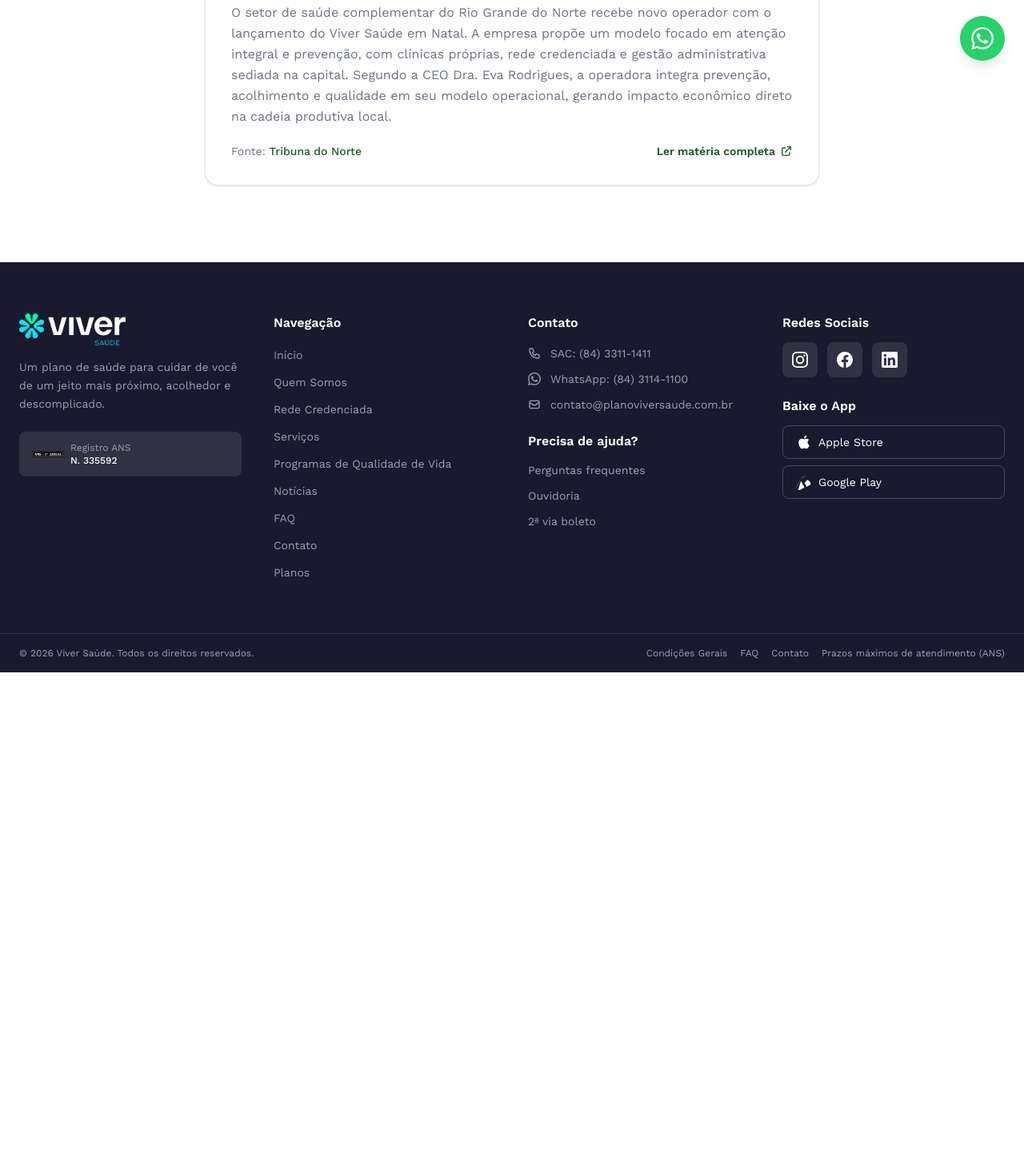
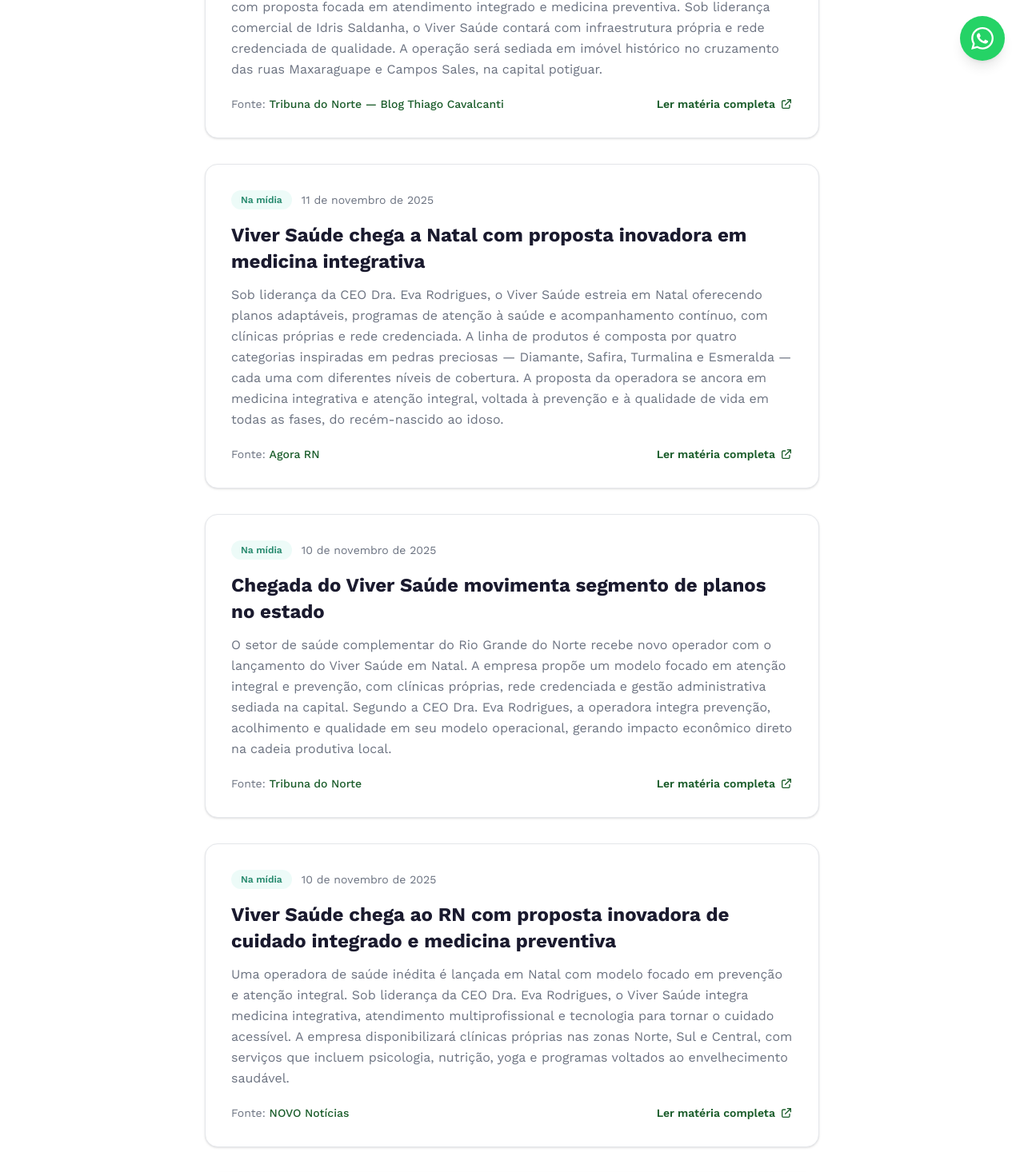
Before and after one commit to pontidigital/site-viver-saude, a Next.js app: page /noticias in a window 1280 px wide. Shown: the part 700-2166 px from the top of the page at 80% size. Before the commit the page ends 1541 px from the top, so only its background shows below. Built offline with nearby package versions, Linux system fonts and the light colour scheme.

Commit message:
content: adicionar mais 4 materias na pagina de noticias (Agora RN, Tribuna Blog, NOVO Noticias, Blog do BG)
Co-Authored-By: Claude Opus 4.7 (1M context) <noreply@anthropic.com>

```diff
--- a/src/app/noticias/page.tsx
+++ b/src/app/noticias/page.tsx
@@ -19,6 +19,29 @@ interface NoticiaItem {
 
 const noticias: NoticiaItem[] = [
   {
+    id: "tribuna-norte-blog-thiago-cavalcanti",
+    titulo: "Viver Saúde",
+    resumo:
+      "O colunista Thiago Cavalcanti destaca a chegada de um novo plano de saúde em Natal com proposta focada em atendimento integrado e medicina preventiva. Sob liderança comercial de Idris Saldanha, o Viver Saúde contará com infraestrutura própria e rede credenciada de qualidade. A operação será sediada em imóvel histórico no cruzamento das ruas Maxaraguape e Campos Sales, na capital potiguar.",
+    data: "11 de novembro de 2025",
+    fonte: "Tribuna do Norte — Blog Thiago Cavalcanti",
+    fonteUrl: "https://blog.tribunadonorte.com.br/thiagocavalcanti/viver-saude/",
+    categoria: "Na mídia",
+    categoriaColor: "bg-accent/10 text-accent-dark",
+  },
+  {
+    id: "agorarn-medicina-integrativa",
+    titulo: "Viver Saúde chega a Natal com proposta inovadora em medicina integrativa",
+    resumo:
+      "Sob liderança da CEO Dra. Eva Rodrigues, o Viver Saúde estreia em Natal oferecendo planos adaptáveis, programas de atenção à saúde e acompanhamento contínuo, com clínicas próprias e rede credenciada. A linha de produtos é composta por quatro categorias inspiradas em pedras preciosas — Diamante, Safira, Turmalina e Esmeralda — cada uma com diferentes níveis de cobertura. A proposta da operadora se ancora em medicina integrativa e atenção integral, voltada à prevenção e à qualidade de vida em todas as fases, do recém-nascido ao idoso.",
+    data: "11 de novembro de 2025",
+    fonte: "Agora RN",
+    fonteUrl:
+      "https://agorarn.com.br/ultimas/viver-saude-chega-a-natal-proposta-inovadora-medicina-integrativa/",
+    categoria: "Na mídia",
+    categoriaColor: "bg-accent/10 text-accent-dark",
+  },
+  {
     id: "chegada-viver-saude-movimenta-planos-rn",
     titulo: "Chegada do Viver Saúde movimenta segmento de planos no estado",
     resumo:
@@ -27,6 +50,32 @@ const noticias: NoticiaItem[] = [
     fonte: "Tribuna do Norte",
     fonteUrl:
       "https://tribunadonorte.com.br/economia/chegada-do-viver-saude-movimenta-segmento-de-planos-no-estado/",
+    categoria: "Na mídia",
+    categoriaColor: "bg-accent/10 text-accent-dark",
+  },
+  {
+    id: "novonoticias-cuidado-integrado-medicina-preventiva",
+    titulo:
+      "Viver Saúde chega ao RN com proposta inovadora de cuidado integrado e medicina preventiva",
+    resumo:
+      "Uma operadora de saúde inédita é lançada em Natal com modelo focado em prevenção e atenção integral. Sob liderança da CEO Dra. Eva Rodrigues, o Viver Saúde integra medicina integrativa, atendimento multiprofissional e tecnologia para tornar o cuidado acessível. A empresa disponibilizará clínicas próprias nas zonas Norte, Sul e Central, com serviços que incluem psicologia, nutrição, yoga e programas voltados ao envelhecimento saudável.",
+    data: "10 de novembro de 2025",
+    fonte: "NOVO Notícias",
+    fonteUrl:
+      "https://www.novonoticias.com.br/viver-saude-chega-ao-rn-com-proposta-inovadora-de-cuidado-integrado-e-medicina-preventiva/",
+    categoria: "Na mídia",
+    categoriaColor: "bg-accent/10 text-accent-dark",
+  },
+  {
+    id: "blogdobg-cuidado-integrado-medicina-preventiva",
+    titulo:
+      "Viver Saúde chega ao Rio Grande do Norte com proposta inovadora de cuidado integrado e medicina preventiva",
+    resumo:
+      "O Viver Saúde é lançado em Natal com foco em medicina integrativa e prevenção, contando com clínicas próprias estrategicamente distribuídas pela capital potiguar. A operadora oferece atendimento multiprofissional que integra psicologia, nutrição, yoga e pilates. Destaque para o programa especial voltado ao cuidado do idoso, com atividades regenerativas e inclusivas que visam à longevidade ativa.",
+    data: "10 de novembro de 2025",
+    fonte: "Blog do BG",
+    fonteUrl:
+      "https://www.blogdobg.com.br/viver-saude-chega-ao-rio-grande-do-norte-com-proposta-inovadora-de-cuidado-integrado-e-medicina-preventiva/",
     categoria: "Na mídia",
     categoriaColor: "bg-accent/10 text-accent-dark",
   },
```
